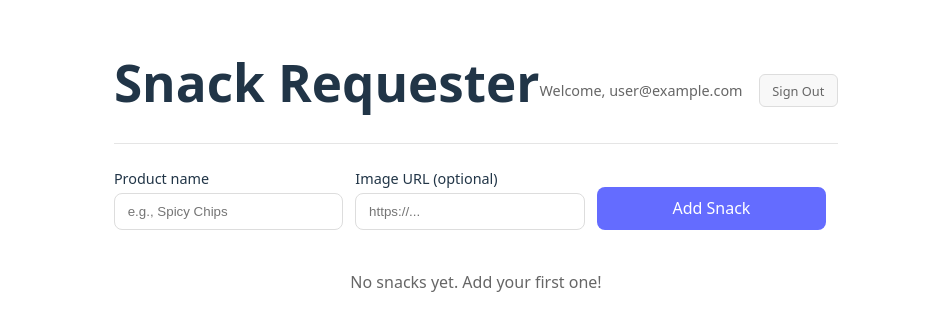
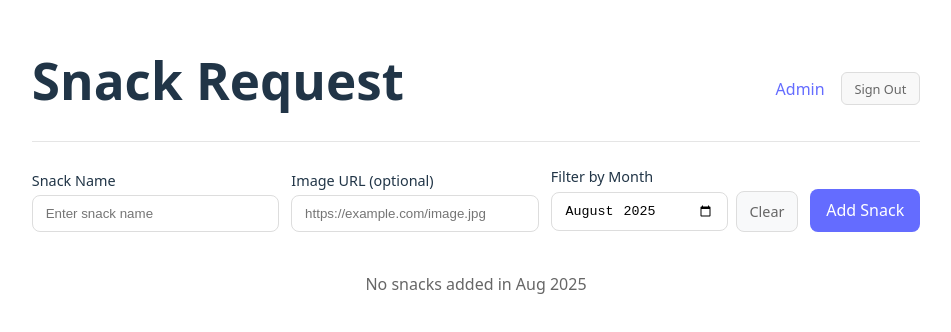
Before and after one commit to alfredmarket/internalsnackit, a React (Vite) app: page / in a window 1280 px wide. Shown: the part 200-532 px from the top of the page, without its empty margins (164-1115 px from the left). Built offline with nearby package versions, Linux system fonts and the light colour scheme; no server answers; the database is empty; sample sign-in values are in the browser's storage.

Commit message:
feat: add month filtering functionality for products in admin and user views

```diff
--- a/src/App.css
+++ b/src/App.css
@@ -166,6 +166,22 @@
   margin-bottom: 1rem;
 }
 
+.header-controls {
+  display: flex;
+  gap: 1rem;
+  align-items: center;
+}
+
+.admin-link {
+  color: #646cff;
+  text-decoration: none;
+  font-weight: 500;
+}
+
+.admin-link:hover {
+  text-decoration: underline;
+}
+
 .add-form {
   display: grid;
   grid-template-columns: 1fr 1fr 1fr auto;
@@ -194,6 +210,44 @@
 .field input:disabled {
   background: #f5f5f5;
   cursor: not-allowed;
+}
+
+.month-filter-controls {
+  display: flex;
+  gap: 0.5rem;
+  align-items: center;
+}
+
+.month-input {
+  flex: 1;
+}
+
+.clear-filter-btn {
+  padding: 0.6rem 0.8rem;
+  border: 1px solid #ddd;
+  border-radius: 8px;
+  background: #f8f9fa;
+  color: #666;
+  cursor: pointer;
+  font-size: 0.9rem;
+  white-space: nowrap;
+}
+
+.clear-filter-btn:hover {
+  background: #e9ecef;
+  color: #495057;
+}
+
+.month-filter-section {
+  margin-bottom: 1.25rem;
+  padding: 1rem;
+  background: #f8f9fa;
+  border-radius: 8px;
+  border: 1px solid #e9ecef;
+}
+
+.month-filter-section .field {
+  margin: 0;
 }
 
 .add-btn {
--- a/src/App.tsx
+++ b/src/App.tsx
@@ -1,11 +1,10 @@
 import { useState, useEffect } from 'react'
 import { useAuth } from './hooks/useAuth'
 import { signOutUser } from './firebase/auth'
-import { subscribeToProducts, addProduct, updateProduct, type Product } from './firebase/database'
+import { subscribeToProducts, subscribeToProductsByMonth, addProduct, updateProduct, type Product } from './firebase/database'
 import Auth from './components/Auth'
 import './App.css'
 import { Link } from 'react-router-dom'
-import { isAdmin } from './utils/auth'
 
 function formatMonthYear(date: Date): string {
   return new Intl.DateTimeFormat(undefined, { month: 'short', year: 'numeric' }).format(date)
@@ -13,7 +12,7 @@ function formatMonthYear(date: Date): string {
 
 type FirestoreTimestampLike = { toDate: () => Date }
 function isFirestoreTimestamp(value: unknown): value is FirestoreTimestampLike {
-  return typeof value === 'object' && value !== null && 'toDate' in (value as Record<string, unknown>) &&
+  return value instanceof Date ||
     typeof (value as { toDate?: unknown }).toDate === 'function'
 }
 
@@ -23,17 +22,33 @@ function App() {
   const [nameInput, setNameInput] = useState('')
   const [imageInput, setImageInput] = useState('')
   const [isLoading, setIsLoading] = useState(false)
+  const [selectedMonth, setSelectedMonth] = useState<string>('')
 
   useEffect(() => {
     if (user) {
-      // Subscribe to real-time updates from Firestore
-      const unsubscribe = subscribeToProducts((products) => {
-        setProducts(products)
-      })
+      let unsubscribe: () => void
+
+      if (selectedMonth) {
+        const [year, month] = selectedMonth.split('-').map(Number)
+        unsubscribe = subscribeToProductsByMonth(year, month, (products) => {
+          setProducts(products)
+        })
+      } else {
+        unsubscribe = subscribeToProducts((products) => {
+          setProducts(products)
+        })
+      }
 
       return () => unsubscribe()
     }
-  }, [user])
+  }, [user, selectedMonth])
+
+  // Get current month for default value
+  useEffect(() => {
+    const now = new Date()
+    const currentMonth = `${now.getFullYear()}-${String(now.getMonth() + 1).padStart(2, '0')}`
+    setSelectedMonth(currentMonth)
+  }, [])
 
   async function handleAddProduct(event: React.FormEvent<HTMLFormElement>) {
     event.preventDefault()
@@ -83,6 +98,14 @@ function App() {
     }
   }
 
+  const handleMonthChange = (event: React.ChangeEvent<HTMLInputElement>) => {
+    setSelectedMonth(event.target.value)
+  }
+
+  const clearMonthFilter = () => {
+    setSelectedMonth('')
+  }
+
   if (loading) {
     return <div className="loading">Loading...</div>
   }
@@ -94,31 +117,24 @@ function App() {
   return (
     <div className="app">
       <header className="app-header">
-        <h1>Snack Requester</h1>
-        <div className="user-info">
-          {isAdmin(user) && (
-            <Link to="/admin" className="sign-out-btn" style={{ textDecoration: 'none' }}>
-              Admin
-            </Link>
-          )}
-          <span>Welcome, {user.email}</span>
-          <button onClick={handleSignOut} className="sign-out-btn">
-            Sign Out
-          </button>
+        <h1>Snack Request</h1>
+        <div className="header-controls">
+          <Link to="/admin" className="admin-link">Admin</Link>
+          <button onClick={handleSignOut} className="sign-out-btn">Sign Out</button>
         </div>
       </header>
 
-      <form className="add-form" onSubmit={handleAddProduct}>
+      <form onSubmit={handleAddProduct} className="add-form">
         <div className="field">
-          <label htmlFor="name">Product name</label>
+          <label htmlFor="name">Snack Name</label>
           <input
             id="name"
             type="text"
-            placeholder="e.g., Spicy Chips"
             value={nameInput}
             onChange={(e) => setNameInput(e.target.value)}
+            placeholder="Enter snack name"
+            disabled={isLoading}
             required
-            disabled={isLoading}
           />
         </div>
         <div className="field">
@@ -126,13 +142,34 @@ function App() {
           <input
             id="image"
             type="url"
-            placeholder="https://..."
             value={imageInput}
             onChange={(e) => setImageInput(e.target.value)}
+            placeholder="https://example.com/image.jpg"
             disabled={isLoading}
           />
         </div>
-        <button className="add-btn" type="submit" disabled={isLoading}>
+        <div className="field">
+          <label htmlFor="month">Filter by Month</label>
+          <div className="month-filter-controls">
+            <input
+              id="month"
+              type="month"
+              value={selectedMonth}
+              onChange={handleMonthChange}
+              className="month-input"
+            />
+            {selectedMonth && (
+              <button
+                type="button"
+                onClick={clearMonthFilter}
+                className="clear-filter-btn"
+              >
+                Clear
+              </button>
+            )}
+          </div>
+        </div>
+        <button type="submit" className="add-btn" disabled={isLoading}>
           {isLoading ? 'Adding...' : 'Add Snack'}
         </button>
       </form>
@@ -157,7 +194,7 @@ function App() {
                   alt={product.name}
                   onError={(e) => {
                     const target = e.currentTarget
-                    target.src = 'https://via.placeholder.com/300x200?text=No+Image'
+                    target.src = 'https://via.placeholder.com/300x200?text=Snack'
                   }}
                 />
               </div>
@@ -182,7 +219,9 @@ function App() {
           )
         })}
         {products.length === 0 && (
-          <div className="empty">No snacks yet. Add your first one!</div>
+          <div className="empty">
+            {selectedMonth ? `No snacks added in ${formatMonthYear(new Date(selectedMonth + '-01'))}` : 'No snacks yet. Add your first one!'}
+          </div>
         )}
       </div>
     </div>
--- a/src/firebase/database.ts
+++ b/src/firebase/database.ts
@@ -7,7 +7,9 @@ import {
   query,
   orderBy,
   onSnapshot,
-  deleteDoc
+  deleteDoc,
+  where,
+  Timestamp
 } from 'firebase/firestore';
 import { db } from './config';
 
@@ -52,6 +54,28 @@ export const getProducts = async (): Promise<Product[]> => {
   })) as Product[];
 };
 
+// Get products filtered by month
+export const getProductsByMonth = async (year: number, month: number): Promise<Product[]> => {
+  const startDate = new Date(year, month - 1, 1);
+  const endDate = new Date(year, month, 0, 23, 59, 59, 999);
+
+  const startTimestamp = Timestamp.fromDate(startDate);
+  const endTimestamp = Timestamp.fromDate(endDate);
+
+  const q = query(
+    collection(db, 'products'),
+    where('createdAt', '>=', startTimestamp),
+    where('createdAt', '<=', endTimestamp),
+    orderBy('createdAt', 'desc')
+  );
+
+  const querySnapshot = await getDocs(q);
+  return querySnapshot.docs.map(doc => ({
+    id: doc.id,
+    ...doc.data()
+  })) as Product[];
+};
+
 // Listen to products changes in real-time
 export const subscribeToProducts = (callback: (products: Product[]) => void) => {
   const q = query(collection(db, 'products'), orderBy('createdAt', 'desc'));
@@ -63,3 +87,27 @@ export const subscribeToProducts = (callback: (products: Product[]) => void) =>
     callback(products);
   });
 };
+
+// Listen to products filtered by month in real-time
+export const subscribeToProductsByMonth = (year: number, month: number, callback: (products: Product[]) => void) => {
+  const startDate = new Date(year, month - 1, 1);
+  const endDate = new Date(year, month, 0, 23, 59, 59, 999);
+
+  const startTimestamp = Timestamp.fromDate(startDate);
+  const endTimestamp = Timestamp.fromDate(endDate);
+
+  const q = query(
+    collection(db, 'products'),
+    where('createdAt', '>=', startTimestamp),
+    where('createdAt', '<=', endTimestamp),
+    orderBy('createdAt', 'desc')
+  );
+
+  return onSnapshot(q, (querySnapshot) => {
+    const products = querySnapshot.docs.map(doc => ({
+      id: doc.id,
+      ...doc.data()
+    })) as Product[];
+    callback(products);
+  });
+};
--- a/src/pages/Admin.tsx
+++ b/src/pages/Admin.tsx
@@ -1,9 +1,13 @@
 import { useEffect, useState } from 'react'
 import { useAuth } from '../hooks/useAuth'
 import { isAdmin } from '../utils/auth'
-import { subscribeToProducts, deleteProduct, type Product } from '../firebase/database'
+import { subscribeToProducts, subscribeToProductsByMonth, deleteProduct, type Product } from '../firebase/database'
 import { addOrder } from '../firebase/orders'
 import { useNavigate } from 'react-router-dom'
+
+function formatMonthYear(date: Date): string {
+  return new Intl.DateTimeFormat(undefined, { month: 'short', year: 'numeric' }).format(date)
+}
 
 export default function AdminPage() {
   const { user, loading } = useAuth()
@@ -11,6 +15,7 @@ export default function AdminPage() {
   const [products, setProducts] = useState<Product[]>([])
   const [submittingId, setSubmittingId] = useState<string | null>(null)
   const [error, setError] = useState('')
+  const [selectedMonth, setSelectedMonth] = useState<string>('')
 
   useEffect(() => {
     if (!loading && !isAdmin(user)) {
@@ -19,9 +24,23 @@ export default function AdminPage() {
   }, [loading, user, navigate])
 
   useEffect(() => {
-    const unsub = subscribeToProducts(setProducts)
+    const now = new Date()
+    const currentMonth = `${now.getFullYear()}-${String(now.getMonth() + 1).padStart(2, '0')}`
+    setSelectedMonth(currentMonth)
+  }, [])
+
+  useEffect(() => {
+    let unsub: () => void
+
+    if (selectedMonth) {
+      const [year, month] = selectedMonth.split('-').map(Number)
+      unsub = subscribeToProductsByMonth(year, month, setProducts)
+    } else {
+      unsub = subscribeToProducts(setProducts)
+    }
+
     return () => unsub()
-  }, [])
+  }, [selectedMonth])
 
   const handlePurchaseOne = async (product: Product) => {
     if (!user || !product.id) return
@@ -42,6 +61,14 @@ export default function AdminPage() {
     }
   }
 
+  const handleMonthChange = (event: React.ChangeEvent<HTMLInputElement>) => {
+    setSelectedMonth(event.target.value)
+  }
+
+  const clearMonthFilter = () => {
+    setSelectedMonth('')
+  }
+
   if (loading) return <div className="loading">Loading...</div>
   if (!isAdmin(user)) return null
 
@@ -52,6 +79,30 @@ export default function AdminPage() {
       </header>
 
       {error && <div className="error-message">{error}</div>}
+
+      <div className="month-filter-section">
+        <div className="field">
+          <label htmlFor="admin-month">Filter by Month</label>
+          <div className="month-filter-controls">
+            <input
+              id="admin-month"
+              type="month"
+              value={selectedMonth}
+              onChange={handleMonthChange}
+              className="month-input"
+            />
+            {selectedMonth && (
+              <button
+                type="button"
+                onClick={clearMonthFilter}
+                className="clear-filter-btn"
+              >
+                Clear
+              </button>
+            )}
+          </div>
+        </div>
+      </div>
 
       <div className="grid">
         {products.map((product) => {
@@ -80,7 +131,11 @@ export default function AdminPage() {
             </div>
           )
         })}
-        {products.length === 0 && <div className="empty">No products to purchase</div>}
+        {products.length === 0 && (
+          <div className="empty">
+            {selectedMonth ? `No products to purchase in ${formatMonthYear(new Date(selectedMonth + '-01'))}` : 'No products to purchase'}
+          </div>
+        )}
       </div>
     </div>
   )
```
